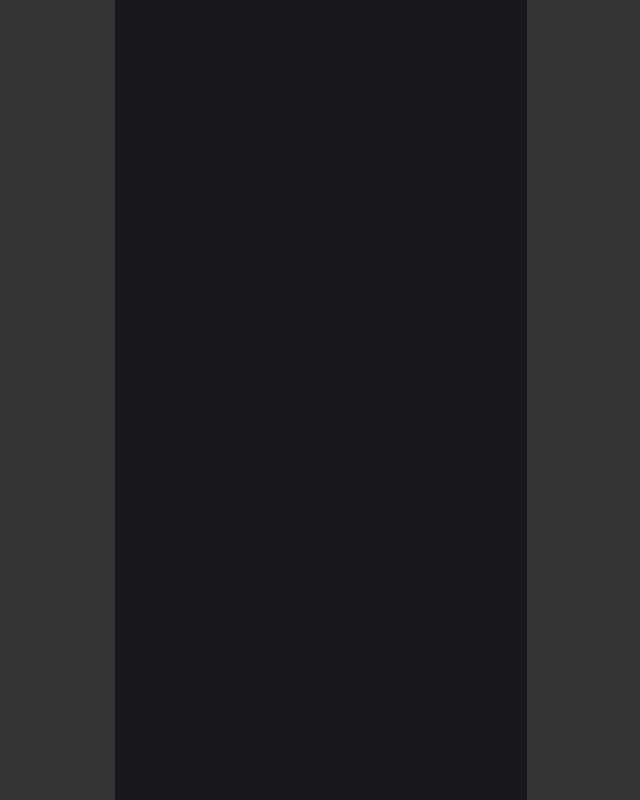
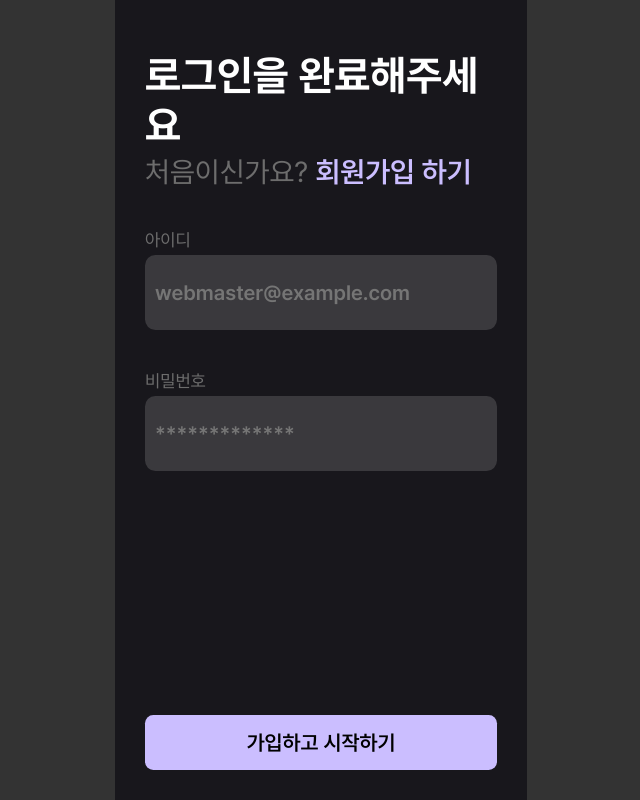
Before and after one commit to Project-Daon/frontend, a React (Vite) app: page /login/email in a window 1280 px wide. Before the commit this address had no page. Shown: the whole page, without its empty margins (319-959 px from the left). Built offline with nearby package versions, Linux system fonts and the light colour scheme.

Commit message:
feat(login_email) : 이메일 회원가입 완성

```diff
--- a/src/App.tsx
+++ b/src/App.tsx
@@ -4,6 +4,7 @@ import { Route, Routes } from "react-router-dom"
 function App() {
   const MainPage = lazy(() => import("./pages/main/index.tsx"))
   const LoginPage = lazy(() => import("./pages/login/index.tsx"))
+  const LoginEmailPage = lazy(() => import("./pages/login/email/index.tsx"))
   const RegisterPage = lazy(() => import("./pages/register/index.tsx"))
   const EditPage = lazy(() => import("./pages/edit/index.tsx"))
 
@@ -15,6 +16,7 @@ function App() {
         <Route path="/" element={<MainPage />} />
         <Route path="/register" element={<RegisterPage />} />
         <Route path="/login" element={<LoginPage />} />
+        <Route path="/login/email" element={<LoginEmailPage />} />
         <Route path="/edit" element={<EditPage />} />
         <Route path="/diarys" element={<DiaryPage />} />
         <Route path="/diarys/writing" element={<DiaryWritingPage />} />
--- /dev/null
+++ b/src/pages/login/email/index.tsx
@@ -0,0 +1,30 @@
+import { useState } from "react";
+import style from "./style.module.css"
+
+const LoginEmailPage = () => {
+    const [name, setName] = useState("");
+    const [pwd, setPwd] = useState("");
+
+
+    return (
+        <div className={style.email}>
+            <h2>로그인을 완료해주세요</h2>
+            <p>처음이신가요? <span style={{ color: "#CBBEFF", fontWeight: "600" }} onClick={() => location.replace("/register")}>회원가입 하기</span></p>
+
+            <div className={style.form}>
+                <label>아이디</label>
+                <input value={name} onChange={(t) => setName(t.target.value)} placeholder="webmaster@example.com" />
+            </div>
+            <div className={style.form}>
+                <label>비밀번호</label>
+                <input type="password" value={pwd} onChange={(t) => setPwd(t.target.value)} placeholder="*************" />
+            </div>
+
+            <div className={style.btn} onClick={() => {
+                alert("여기서 로그인 로직 연결하셈")
+            }}>가입하고 시작하기</div>
+        </div>
+    )
+}
+
+export default LoginEmailPage;
--- /dev/null
+++ b/src/pages/login/email/style.module.css
@@ -0,0 +1,55 @@
+.email {
+    padding: 30px;
+    padding-top: 50px;
+    display: flex;
+    flex-direction: column;
+    height: 90%;
+}
+
+.email>h2 {
+    font-size: calc(1.4em + 1.5vw);
+}
+
+.email>p {
+    font-size: calc(1em + 1vw);
+    color: var(--color-light-gray);
+    margin-top: 5px;
+}
+
+.email>.form {
+    display: flex;
+    flex-direction: column;
+    margin-top: 40px;
+}
+
+.email>.form>label {
+    margin-bottom: 5px;
+    font-size: 1.1em;
+}
+
+.email>.form>label {
+    color: var(--color-light-gray);
+}
+
+.email>.form>input {
+    all: unset;
+    background-color: var(--color-primary-dark);
+    padding: 10px;
+    flex: 1;
+    font-size: 1.3em;
+    font-weight: 600;
+    padding-top: 25px;
+    padding-bottom: 25px;
+    border-radius: 0.5em;
+}
+
+.email>.btn {
+    background-color: var(--color-primary);
+    color: black;
+    text-align: center;
+    font-weight: 600;
+    padding: 15px;
+    font-size: 1.3em;
+    border-radius: 0.4em;
+    margin-top: auto;
+}
```
Also changed, not shown: src/pages/login/email/components.tsx (added).
